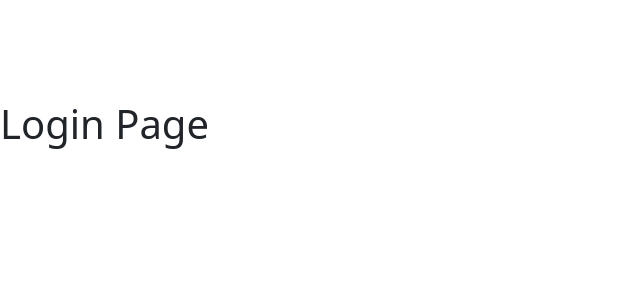
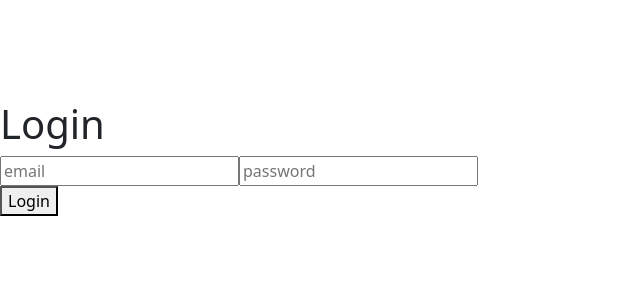
Before and after one commit to ARD-Code/React-Mini-Project-With-Reqres-API, a React (Vite) app: page /login in a window 1280 px wide. Shown: the top 300 px of the page, without its empty margins (0-640 px from the left). Built offline with nearby package versions, Linux system fonts and the light colour scheme.

Commit message:
initiate login page ( adding input element and create state for email and password)

```diff
--- a/src/pages/Login.jsx
+++ b/src/pages/Login.jsx
@@ -1,7 +1,29 @@
+import axios from "axios";
+import { useEffect, useState } from "react";
+
 const Login = () => {
+  const [email, setEmail] = useState("");
+  const [password, setPassword] = useState("");
+
+  const handleLogin = () => {
+    axios
+      .get("https://reqres.in/api/login")
+      .then((res) => {
+        console.log(res);
+      })
+      .catch((err) => {
+        console.log(err);
+      });
+  };
+
   return (
     <div>
-      <h1 style={{ marginTop: "100px" }}>Login Page</h1>
+      <h1 style={{ marginTop: "100px" }}>Login</h1>
+      <input type="email" placeholder="email" />
+      <input type="password" placeholder="password" />
+      <div>
+        <button>Login</button>
+      </div>
     </div>
   );
 };
```
